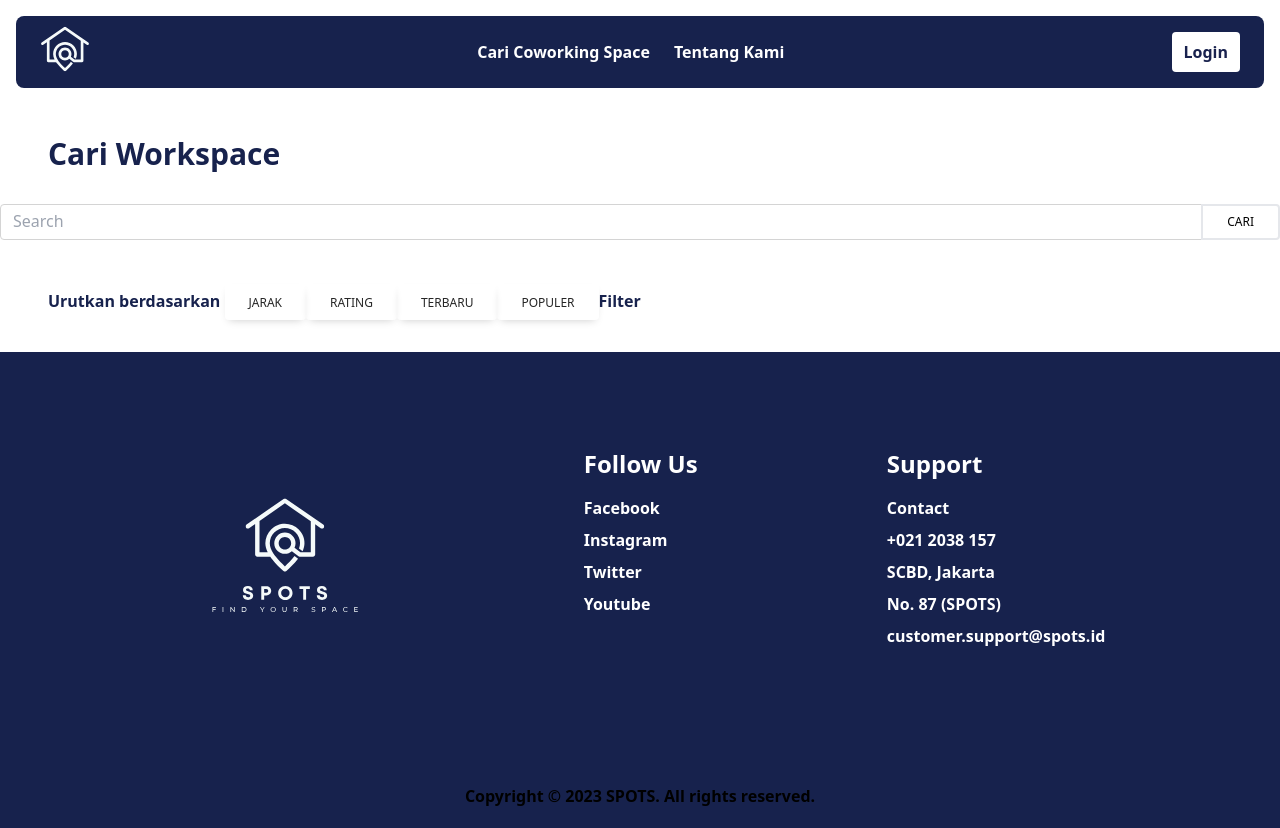
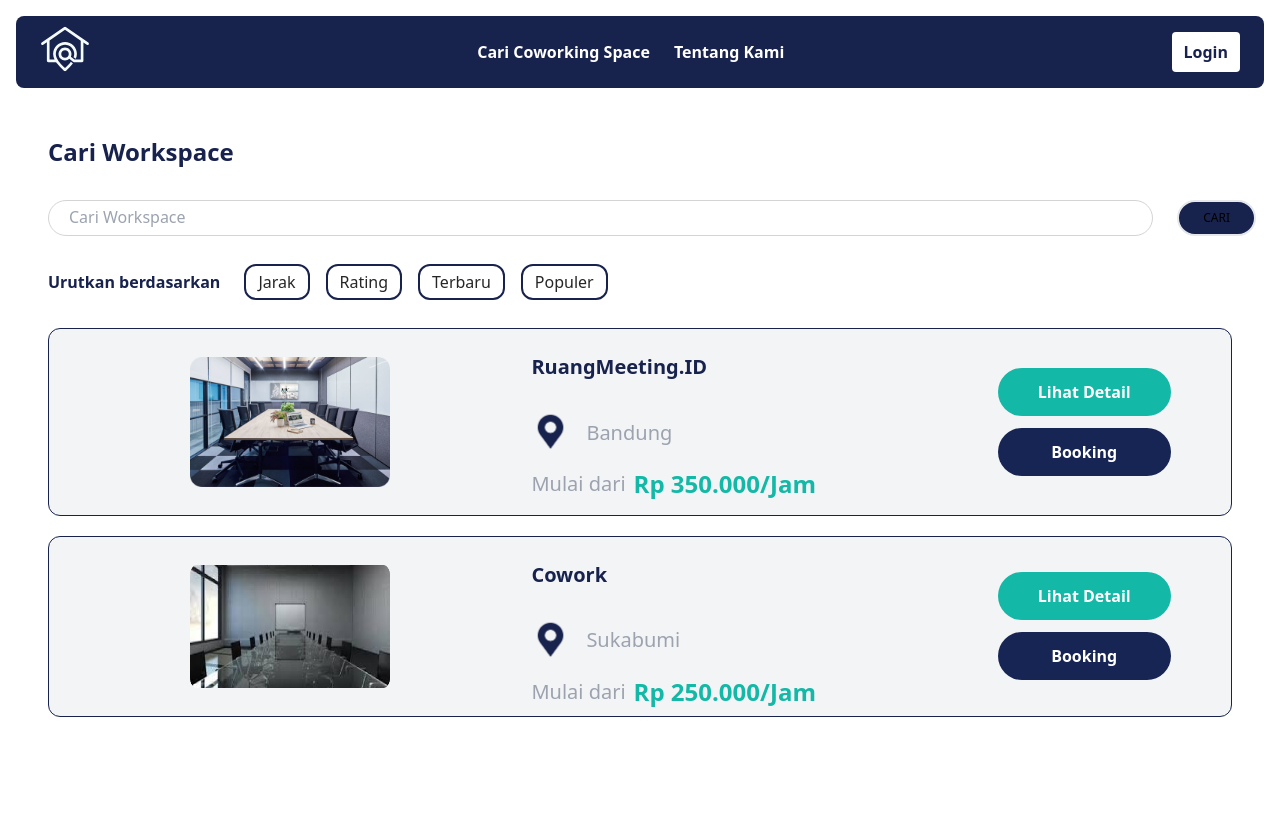
Before and after one commit to ahmadyhs/spots-frontend, a Next.js app: page /eksplorasi in a window 1280 px wide. After the commit the page ends 800 px from the top, so only its background shows below. Built offline with nearby package versions, Linux system fonts and the light colour scheme.

Commit message:
fixing and adding card

```diff
--- a/app/eksplorasi/page.js
+++ b/app/eksplorasi/page.js
@@ -1,4 +1,5 @@
 import { Navbar } from '../Navbar'
+import Image from 'next/image';
 import Footer from "../Footer";
 ;
 
@@ -10,50 +11,107 @@ export default function eksplor() {
           <Navbar/>
         </div>
 
-        <p className='bg-white text-3xl text-[#17224D] py-8 pl-12 font-bold'>
+        <p className='bg-white text-2xl text-[#17224D] py-8 pl-12 font-bold'>
           Cari Workspace
         </p>
-        <div class="relative mb-3 flex w-full flex-wrap ">
+        <div class="relative flex w-full flex-wrap">
           <input
             type="search"
-      class="relative m-0 -mr-0.5 block w-[1px] min-w-0 flex-auto rounded-l border border-solid border-neutral-300 bg-transparent bg-clip-padding px-3 py-[0.25rem] text-base font-normal leading-[1.6] text-neutral-700 outline-none transition duration-200 ease-in-out focus:z-[3] focus:border-primary focus:text-neutral-700 focus:shadow-[inset_0_0_0_1px_rgb(59,113,202)] focus:outline-none dark:border-neutral-600 dark:text-neutral-200 dark:placeholder:text-neutral-200 dark:focus:border-primary"
-      placeholder="Search"
-      aria-label="Search"
-      aria-describedby="button-addon3" />
+            class="relative ml-12 block flex-auto rounded-full border border-solid border-neutral-300 bg-transparent bg-clip-padding px-5 py-[0.25rem] text-base font-normal leading-[1.6] text-neutral-700 outline-none transition duration-200 ease-in-out focus:z-[3] focus:border-primary focus:text-neutral-700 focus:shadow-[inset_0_0_0_1px_rgb(59,113,202)] focus:outline-none dark:border-neutral-600 dark:text-neutral-200 dark:placeholder:text-neutral-200 dark:focus:border-primary"
+            placeholder="Cari Workspace"/>
 
           <button
-      class="relative z-[2] rounded-r border-2 border-primary px-6 py-2 text-xs font-medium uppercase text-primary transition duration-150 ease-in-out hover:bg-black hover:bg-opacity-5 focus:outline-none focus:ring-0"
+            class="bg-[#17224D] mx-6 relative z-[2] rounded-full border-2 border-primary px-6 py-2 text-xs font-medium uppercase text-primary transition duration-150 ease-in-out hover:bg-green-500 focus:outline-none focus:ring-0"
             type="button"
-      id="button-addon3"
-      data-te-ripple-init>
+            id="">
             Cari
           </button>
         </div>
-  <p className='bg-white  text-[#17224D] py-8 pl-12 font-bold'>
-         Urutkan berdasarkan <button
+
+        <div className='flex py-2 my-5 items-center'>
+          <p className='text-[#17224D] pl-12 mr-4 font-bold'>
+            Urutkan berdasarkan </p>
+          <button
             type="button"
-  class="inline-block rounded bg-white-10 px-6 pb-2 pt-2.5 text-xs font-medium uppercase leading-normal text-neutral-800 shadow-[0_4px_9px_-4px_#cbcbcb] transition duration-150 ease-in-out hover:bg-neutral-100 hover:shadow-[0_8px_9px_-4px_rgba(203,203,203,0.3),0_4px_18px_0_rgba(203,203,203,0.2)] focus:bg-neutral-100 focus:shadow-[0_8px_9px_-4px_rgba(203,203,203,0.3),0_4px_18px_0_rgba(203,203,203,0.2)] focus:outline-none focus:ring-0 active:bg-neutral-200 active:shadow-[0_8px_9px_-4px_rgba(203,203,203,0.3),0_4px_18px_0_rgba(203,203,203,0.2)] dark:shadow-[0_4px_9px_-4px_rgba(251,251,251,0.3)] dark:hover:shadow-[0_8px_9px_-4px_rgba(251,251,251,0.1),0_4px_18px_0_rgba(251,251,251,0.05)] dark:focus:shadow-[0_8px_9px_-4px_rgba(251,251,251,0.1),0_4px_18px_0_rgba(251,251,251,0.05)] dark:active:shadow-[0_8px_9px_-4px_rgba(251,251,251,0.1),0_4px_18px_0_rgba(251,251,251,0.05)]">
+            class="rounded-xl border-2 border-[#17224D] px-3 py-1 mx-2 font-medium text-neutral-800 hover:bg-neutral-100 active:bg-green-300">
             Jarak
           </button>
           <button
             type="button"
-  class="inline-block rounded bg-white-10 px-6 pb-2 pt-2.5 text-xs font-medium uppercase leading-normal text-neutral-800 shadow-[0_4px_9px_-4px_#cbcbcb] transition duration-150 ease-in-out hover:bg-neutral-100 hover:shadow-[0_8px_9px_-4px_rgba(203,203,203,0.3),0_4px_18px_0_rgba(203,203,203,0.2)] focus:bg-neutral-100 focus:shadow-[0_8px_9px_-4px_rgba(203,203,203,0.3),0_4px_18px_0_rgba(203,203,203,0.2)] focus:outline-none focus:ring-0 active:bg-neutral-200 active:shadow-[0_8px_9px_-4px_rgba(203,203,203,0.3),0_4px_18px_0_rgba(203,203,203,0.2)] dark:shadow-[0_4px_9px_-4px_rgba(251,251,251,0.3)] dark:hover:shadow-[0_8px_9px_-4px_rgba(251,251,251,0.1),0_4px_18px_0_rgba(251,251,251,0.05)] dark:focus:shadow-[0_8px_9px_-4px_rgba(251,251,251,0.1),0_4px_18px_0_rgba(251,251,251,0.05)] dark:active:shadow-[0_8px_9px_-4px_rgba(251,251,251,0.1),0_4px_18px_0_rgba(251,251,251,0.05)]">
+            class="rounded-xl border-2 border-[#17224D] px-3 py-1 mx-2 font-medium text-neutral-800 hover:bg-neutral-100 active:bg-green-300">
             Rating
           </button>
           <button
             type="button"
-  class="inline-block rounded bg-white-10 px-6 pb-2 pt-2.5 text-xs font-medium uppercase leading-normal text-neutral-800 shadow-[0_4px_9px_-4px_#cbcbcb] transition duration-150 ease-in-out hover:bg-neutral-100 hover:shadow-[0_8px_9px_-4px_rgba(203,203,203,0.3),0_4px_18px_0_rgba(203,203,203,0.2)] focus:bg-neutral-100 focus:shadow-[0_8px_9px_-4px_rgba(203,203,203,0.3),0_4px_18px_0_rgba(203,203,203,0.2)] focus:outline-none focus:ring-0 active:bg-neutral-200 active:shadow-[0_8px_9px_-4px_rgba(203,203,203,0.3),0_4px_18px_0_rgba(203,203,203,0.2)] dark:shadow-[0_4px_9px_-4px_rgba(251,251,251,0.3)] dark:hover:shadow-[0_8px_9px_-4px_rgba(251,251,251,0.1),0_4px_18px_0_rgba(251,251,251,0.05)] dark:focus:shadow-[0_8px_9px_-4px_rgba(251,251,251,0.1),0_4px_18px_0_rgba(251,251,251,0.05)] dark:active:shadow-[0_8px_9px_-4px_rgba(251,251,251,0.1),0_4px_18px_0_rgba(251,251,251,0.05)]">
+            class="rounded-xl border-2 border-[#17224D] px-3 py-1 mx-2 font-medium text-neutral-800 hover:bg-neutral-100 active:bg-green-300">
             Terbaru
           </button>
           <button
             type="button"
-  class="inline-block rounded bg-white-10 px-6 pb-2 pt-2.5 text-xs font-medium uppercase leading-normal text-neutral-800 shadow-[0_4px_9px_-4px_#cbcbcb] transition duration-150 ease-in-out hover:bg-neutral-100 hover:shadow-[0_8px_9px_-4px_rgba(203,203,203,0.3),0_4px_18px_0_rgba(203,203,203,0.2)] focus:bg-neutral-100 focus:shadow-[0_8px_9px_-4px_rgba(203,203,203,0.3),0_4px_18px_0_rgba(203,203,203,0.2)] focus:outline-none focus:ring-0 active:bg-neutral-200 active:shadow-[0_8px_9px_-4px_rgba(203,203,203,0.3),0_4px_18px_0_rgba(203,203,203,0.2)] dark:shadow-[0_4px_9px_-4px_rgba(251,251,251,0.3)] dark:hover:shadow-[0_8px_9px_-4px_rgba(251,251,251,0.1),0_4px_18px_0_rgba(251,251,251,0.05)] dark:focus:shadow-[0_8px_9px_-4px_rgba(251,251,251,0.1),0_4px_18px_0_rgba(251,251,251,0.05)] dark:active:shadow-[0_8px_9px_-4px_rgba(251,251,251,0.1),0_4px_18px_0_rgba(251,251,251,0.05)]">
+            class="rounded-xl border-2 border-[#17224D] px-3 py-1 mx-2 font-medium text-neutral-800 hover:bg-neutral-100 active:bg-green-300">
           Populer
           </button>
-Filter
+        </div>
+
+
+        <div className='flex bg-gray-100 p-2 my-5 mx-12 border border-[#17224D] rounded-xl'>
+          <div className="w-2/5 py-5 px-5 flex justify-center">
+            <Image src="/room.png" className='max-h-full max-w-full' width={200} height={100} />
+          </div>
+
+          <div className='w-2/5'>
+            <p className='text-xl text-[#17224D] px-2 py-4 font-bold'>
+              RuangMeeting.ID
             </p>
+            <div className='flex items-center'>
+              <Image src="/pin.png" className='scale-50' width={55} height={71} />
+              <p className='text-gray-400 text-xl px-2'>Bandung</p>
+            </div>
+            <div className='flex items-center'>
+              <p className='text-gray-400 text-xl px-2'>Mulai dari</p>
+              <p className='text-2xl font-bold text-teal-500 mt'>Rp 350.000/Jam</p>
+            </div>
+          </div>
 
-        <Footer />
+          <div className='w-1/5 px-2 flex items-center'>
+            <div>
+              <button type="submit" class="block bg-teal-500 hover:bg-blue-400 text-white font-semibold rounded-full
+                px-10 py-3 my-3 w-full">Lihat Detail</button>
+              <button type="submit" class="block bg-blue-950 hover:bg-blue-400 text-white font-semibold rounded-full
+                px-10 py-3 my-3 w-full">Booking</button>
+            </div>
+          </div>
+        </div>
+
+        <div className='flex bg-gray-100 p-2 my-5 mx-12 border border-[#17224D] rounded-xl'>
+          <div className="w-2/5 py-5 px-5 flex justify-center">
+            <Image src="/room2.png" className='max-h-full max-w-full' width={200} height={100} />
+          </div>
+
+          <div className='w-2/5'>
+            <p className='text-xl text-[#17224D] px-2 py-4 font-bold'>
+              Cowork
+            </p>
+            <div className='flex items-center'>
+              <Image src="/pin.png" className='scale-50' width={55} height={71} />
+              <p className='text-gray-400 text-xl px-2'>Sukabumi</p>
+            </div>
+            <div className='flex items-center'>
+              <p className='text-gray-400 text-xl px-2'>Mulai dari</p>
+              <p className='text-2xl font-bold text-teal-500 mt'>Rp 250.000/Jam</p>
+            </div>
+          </div>
+
+          <div className='w-1/5 px-2 flex items-center'>
+            <div>
+              <button type="submit" class="block bg-teal-500 hover:bg-blue-400 text-white font-semibold rounded-full
+                px-10 py-3 my-3 w-full">Lihat Detail</button>
+              <button type="submit" class="block bg-blue-950 hover:bg-blue-400 text-white font-semibold rounded-full
+                px-10 py-3 my-3 w-full">Booking</button>
+            </div>
+          </div>
+        </div>
+
         </body>
   )
 }
```
Lines whose indentation alone changed are shown as unchanged.
